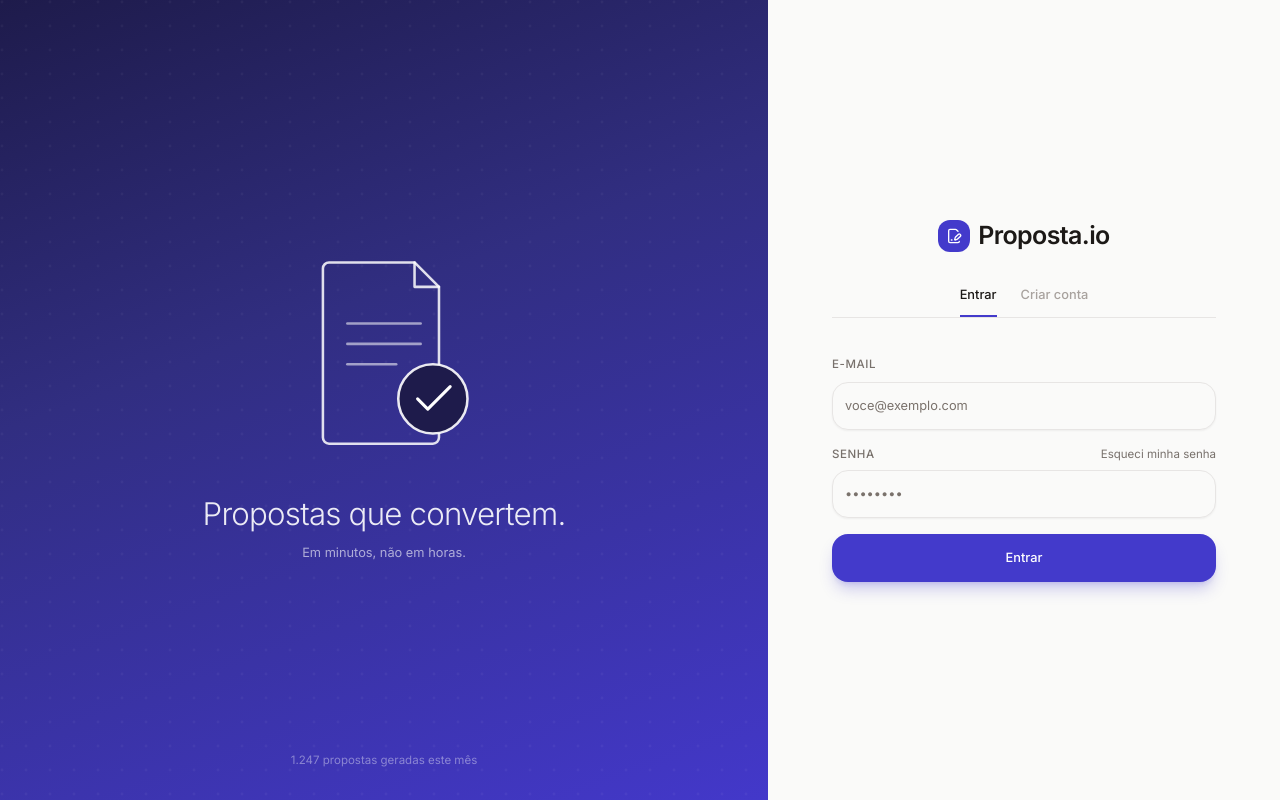
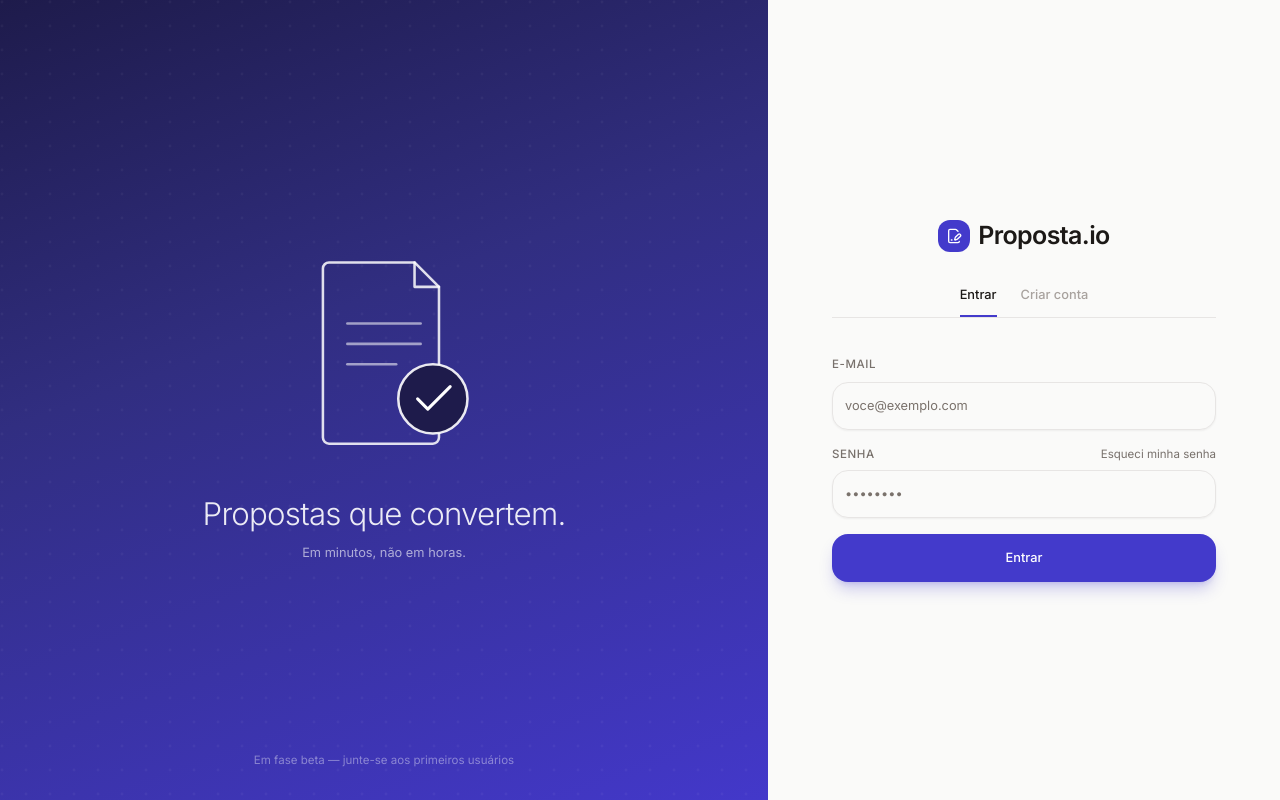
Before and after one commit to TaigoOoO/proposta-io, a Next.js app: page /login in a window 1280 px wide. Built offline with nearby package versions, Linux system fonts and the light colour scheme.

Commit message:
fix: troca estatística fictícia por 'em fase beta' na tela de login

```diff
--- a/src/app/(auth)/layout.tsx
+++ b/src/app/(auth)/layout.tsx
@@ -64,7 +64,7 @@ export default function LayoutAuth({ children }: { children: ReactNode }) {
             <p className="mt-2 text-sm font-normal text-white/60">Em minutos, não em horas.</p>
           </div>
         </div>
-        <p className="absolute bottom-8 text-xs text-white/40">1.247 propostas geradas este mês</p>
+        <p className="absolute bottom-8 text-xs text-white/40">Em fase beta — junte-se aos primeiros usuários</p>
       </div>
 
       <div className="flex w-full flex-col items-center justify-center bg-stone-50 px-6 py-12 lg:w-[40%]">
```
